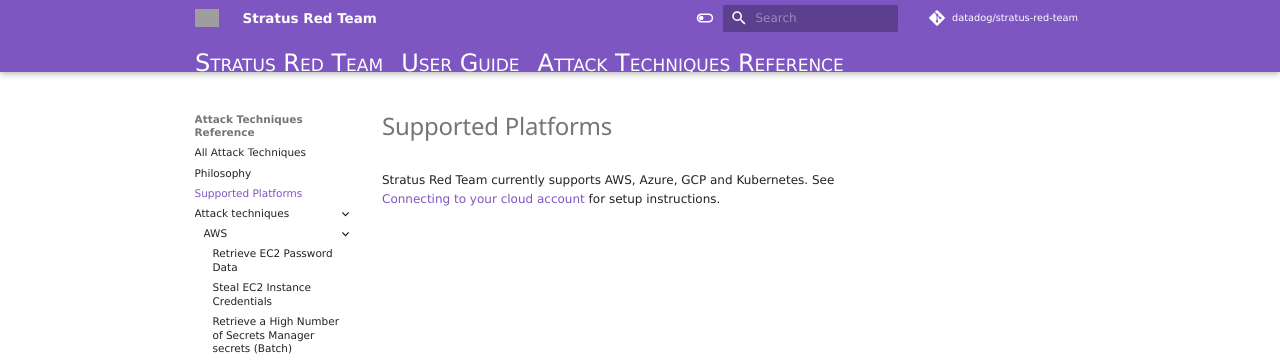
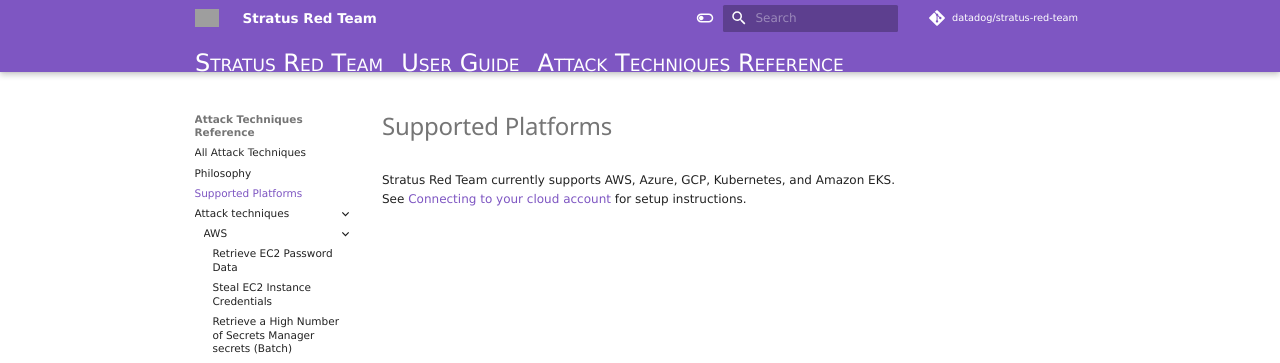
Before and after one commit to DataDog/stratus-red-team, an MkDocs documentation site: the page built from docs/attack-techniques/supported-platforms.md, in a window 1280 px wide. Shown: the top 363 px of the page. Built offline with MkDocs 1.6.1 and Material for MkDocs 9.7.7, drawn with Linux system fonts in a browser that asks for light colours; nearby versions of some CDN libraries; library files that are not in the unit come from our copies; comment, search, counter and statistics services are not loaded; grey boxes are pictures that could not be loaded.

Commit message:
Update docs

```diff
--- a/docs/attack-techniques/supported-platforms.md
+++ b/docs/attack-techniques/supported-platforms.md
@@ -1,4 +1,4 @@
 # Supported Platforms
 
-Stratus Red Team currently supports AWS, Azure, GCP and Kubernetes.
+Stratus Red Team currently supports AWS, Azure, GCP,  Kubernetes, and Amazon EKS.
 See [Connecting to your cloud account](https://stratus-red-team.cloud/user-guide/getting-started/#connecting-to-your-cloud-account) for setup instructions.
```
Also changed, not shown: docs/user-guide/getting-started.md (+1 -1 lines).
